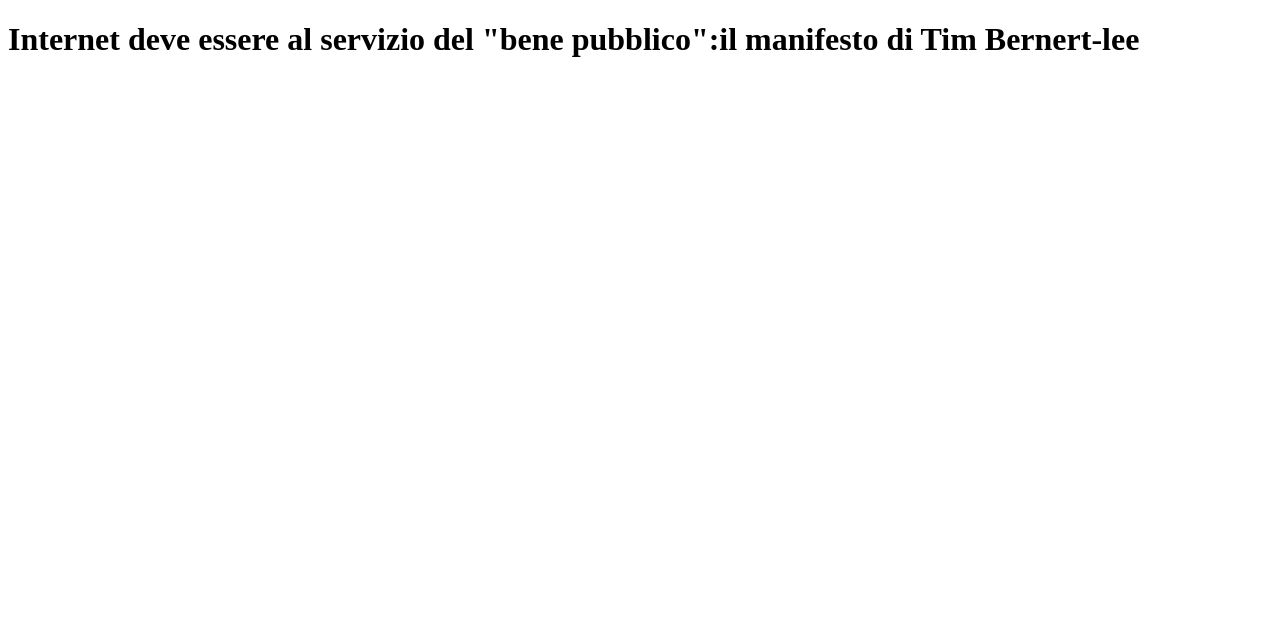
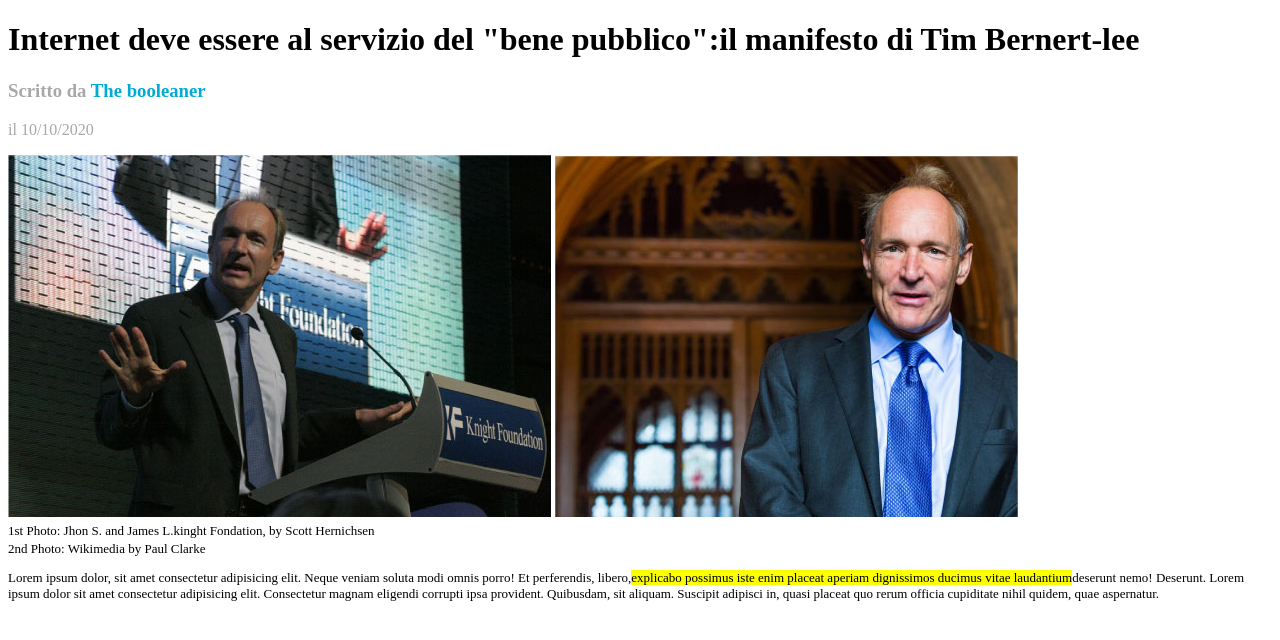
Before and after one commit to DarioRossi99/html-css-booleaner, a plain HTML site: page index.html in a window 1280 px wide. Shown: the part 108-748 px from the top of the page. Drawn offline with Linux system fonts and the light colour scheme.

Commit message:
foto-con-testo

```diff
--- a/index.html
+++ b/index.html
@@ -22,6 +22,18 @@
   <div>
     <h1>Internet deve essere al servizio del "bene pubblico":il manifesto di Tim Bernert-lee</h1>
   </div>
+  <h3 class="lightgray">Scritto da <span id="azzurro">The booleaner</span></h3>
+  <p class="lightgray">il 10/10/2020</p>
+
+  <div>
+   <img src="img/tim-1.jpg" alt="foto-tim1">
+   <img src="img/tim-2.jpg" alt="foto-tim2">
+  </div>
+
+  <span class="testofoto">1st Photo: Jhon S. and James L.kinght Fondation, by Scott Hernichsen <br>2nd Photo: Wikimedia by Paul Clarke
+
+
+  <p>Lorem ipsum dolor, sit amet consectetur adipisicing elit. Neque veniam soluta modi omnis porro! Et perferendis, libero,<span id="evidenziatore">explicabo possimus iste enim placeat aperiam dignissimos ducimus vitae laudantium</span>deserunt nemo! Deserunt. Lorem ipsum dolor sit amet consectetur adipisicing elit. Consectetur magnam eligendi corrupti ipsa provident. Quibusdam, sit aliquam. Suscipit adipisci in, quasi placeat quo rerum officia cupiditate nihil quidem, quae aspernatur.</p>
 
   </body>
 </html>
--- a/style.css
+++ b/style.css
@@ -12,3 +12,19 @@
     background-size: 400px;
     background-color: #509af7 ;
 }
+
+#azzurro{
+    color: rgb(2, 170, 212);
+}
+
+.lightgray{
+color: rgb(168, 168, 168);
+}
+
+.testofoto{
+    font-size: small;
+}
+
+#evidenziatore{
+    background-color: rgb(251, 255, 0);
+}
```
Also changed, not shown: img/tim-1.jpg (added), img/tim-2.jpg (added). Lines whose indentation alone changed are shown as unchanged.
